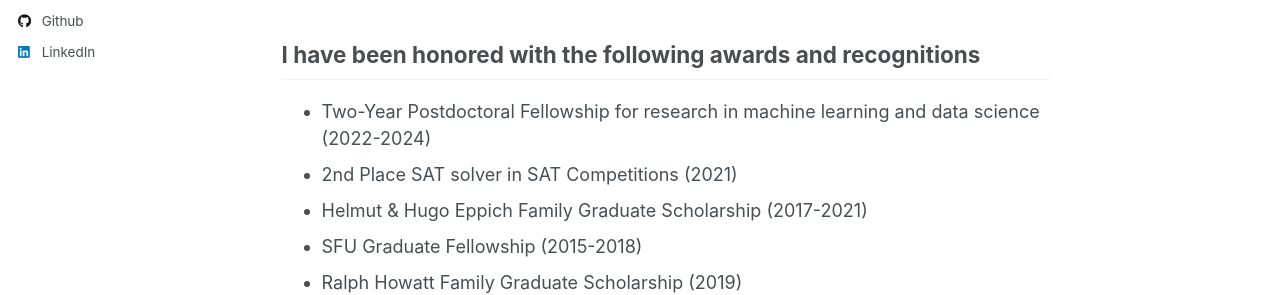
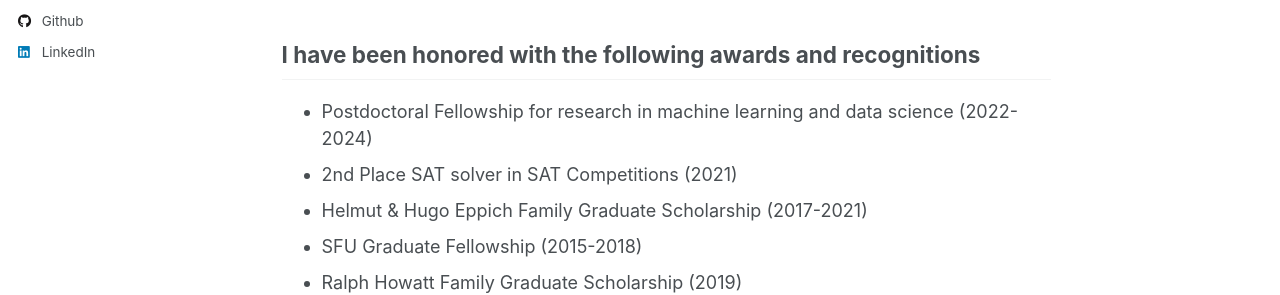
Before and after one commit to simajam/simajam.github.io, a Jekyll site: the page built from _pages/about.md, in a window 1280 px wide and 1297 px high. Shown: the part 449-744 px from the top of the window. Built offline with Jekyll 4.4.1, drawn with Linux system fonts in a browser that asks for light colours; some web fonts are replaced.

Commit message:
Update about.md

```diff
--- a/_pages/about.md
+++ b/_pages/about.md
@@ -17,7 +17,7 @@ I have a broad interest in software development, particularly in areas such as a
 I have been honored with the following awards and recognitions
 ------
 
-- Two-Year Postdoctoral Fellowship for research in machine learning and data science (2022-2024)
+- Postdoctoral Fellowship for research in machine learning and data science (2022-2024)
 - 2nd Place SAT solver in SAT Competitions (2021)
 - Helmut & Hugo Eppich Family Graduate Scholarship (2017-2021)
 - SFU Graduate Fellowship (2015-2018)
```
